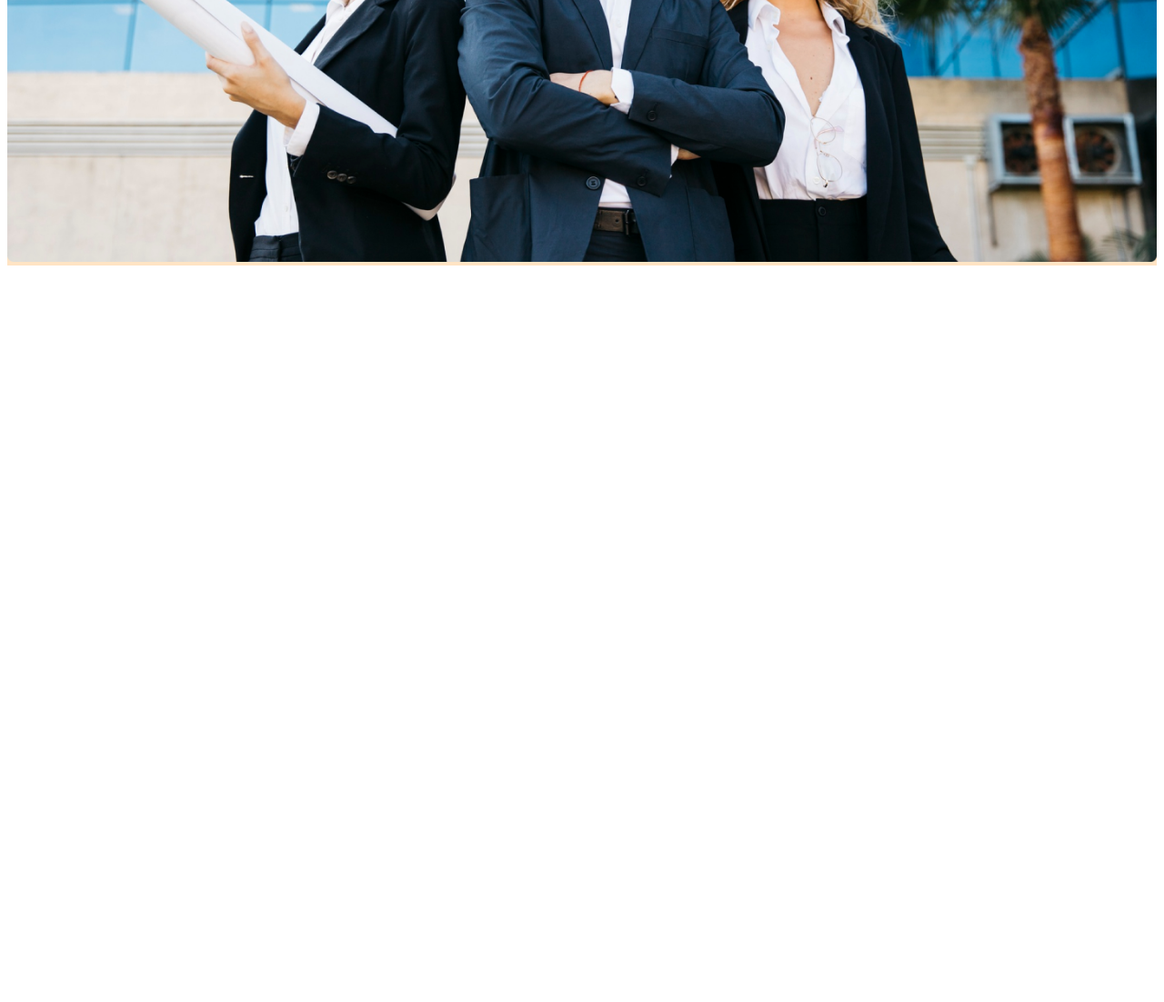
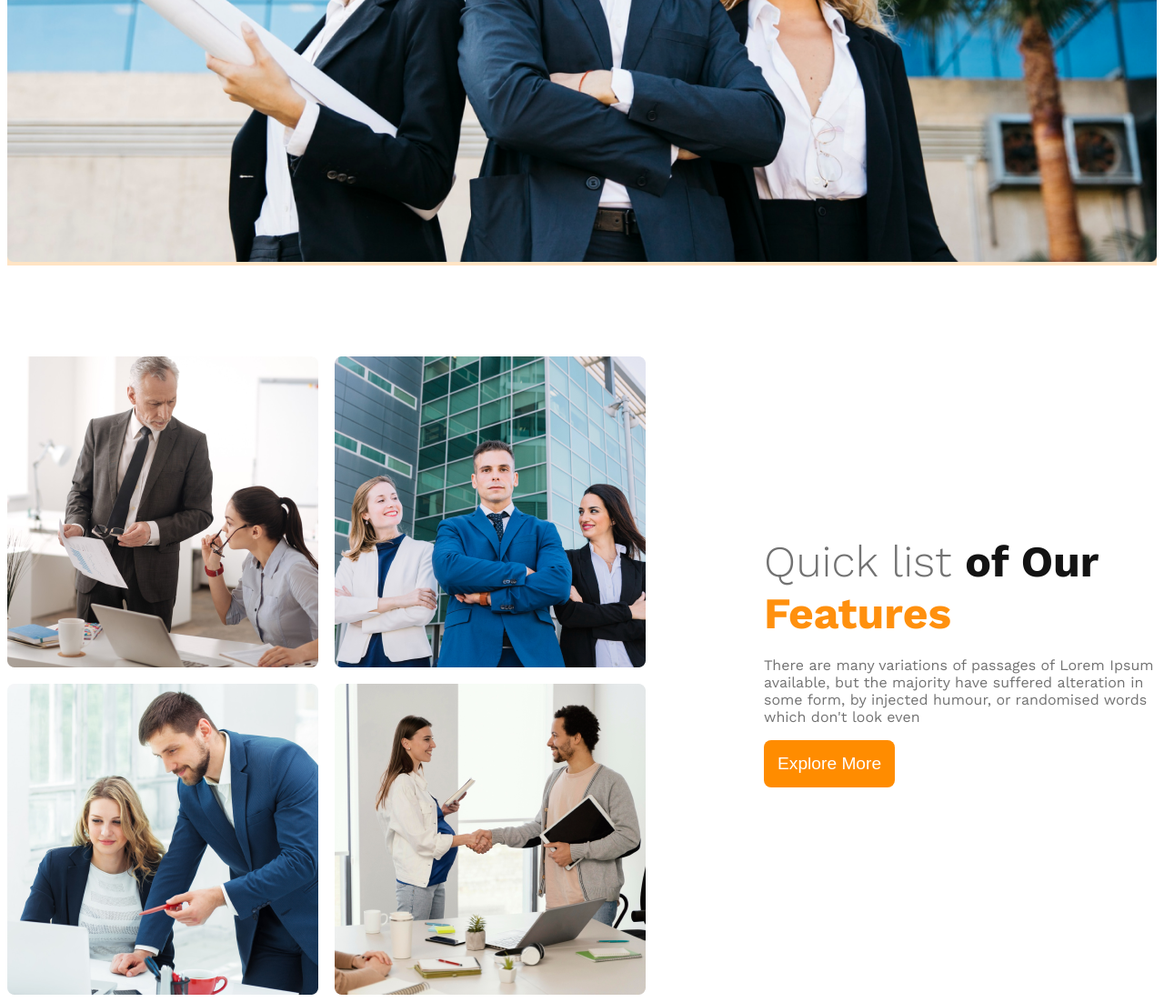
Before and after one commit to jiadhasan/g3-architect-website, a plain HTML site: page index.html in a window 1280 px wide. Shown: the part 805-1907 px from the top of the page at 91% size. Before the commit the page ends 1105 px from the top, so only its background shows below. Drawn offline with nearby package versions, Linux system fonts and the light colour scheme.

Commit message:
2nd push

```diff
--- a/index.html
+++ b/index.html
@@ -22,9 +22,9 @@
             <h1 class="banner-title">
                 Brand New Group of Architects
             </h1>
-            <h3 class="banner-description text-light-gray">
+            <p class="banner-description text-light-gray">
                 There are many variations of passages of Lorem Ipsum available, but the majority have suffered alteration in some form, by injected humour, or randomised words which don't look even
-            </h3>
+            </p>
             <button class="btn-primary">Explore More</button>
            </div>
             <img class="banner-img" src="./images/banner.png" alt="">
@@ -32,6 +32,20 @@
     </header>
     <main>
 
+     <section class="teams display-flex">
+        <div class="team-img-container">
+           <img src="./images/team1.png" alt="">
+           <img src="./images/team2.png" alt="">
+           <img src="./images/team3.png" alt="">
+           <img src="./images/team4.png" alt="">
+        </div>
+        <div class="team-features">
+            <h3 class="team-title"><span class="sp1 text-light-gray">Quick list </span> <span class="sp2">of Our</span><span class="sp3"> Features</span></h3>
+            <p class="team-description text-light-gray">There are many variations of passages of Lorem Ipsum available, but the majority have suffered alteration in some form, by injected humour, or randomised words which don't look even</p>
+            <button class="btn-primary">Explore More</button>
+        </div>
+     </section>
+
     </main>
     <footer>
 
--- a/styles/architects.css
+++ b/styles/architects.css
@@ -16,6 +16,9 @@
 }
 .text-light-gray{
     color: #727272;
+}
+main > section{
+    margin-top: 100px;
 }
   /*header styles*/
    .bg-light{
@@ -52,6 +55,8 @@
 .banner-title{
     font-weight: 700;
     font-size: 4rem;
+
+
 }
 .btn-primary{
     background-color: darkorange;
@@ -67,8 +72,45 @@
    font-size: 16px;
 }
 .banner-img{
-    width: 100%;
+    width:100%;
 }
+main{
+    max-width: 1448;
+    margin: 0 auto;
+}
+/*teams and features related styles*/
+.teams{
+    justify-content: center;
+}
+.team-img-container{
+    display: grid;
+    grid-template-columns: repeat(2,1fr);
+    gap: 18px;
+
+}
+.team-features{
+    margin-left: 130px;
+    max-width: 530px;
+    align-content: center;
+}
+.sp1{
+    font-size: 3rem;
+    font-weight: 300;
+}
+.sp2{
+  color: #131313;
+  font-weight: bold;
+  font-size: 3rem;
+}
+.sp3{
+   color: #FF900E;
+   font-weight: bold;
+   font-size: 3rem;
+}
+.team-description {
+    font-size: 1rem;
+}
+
 /*media query*/
 @media screen and (max-width:576px) {
     .navbar,.nav-link{
```
